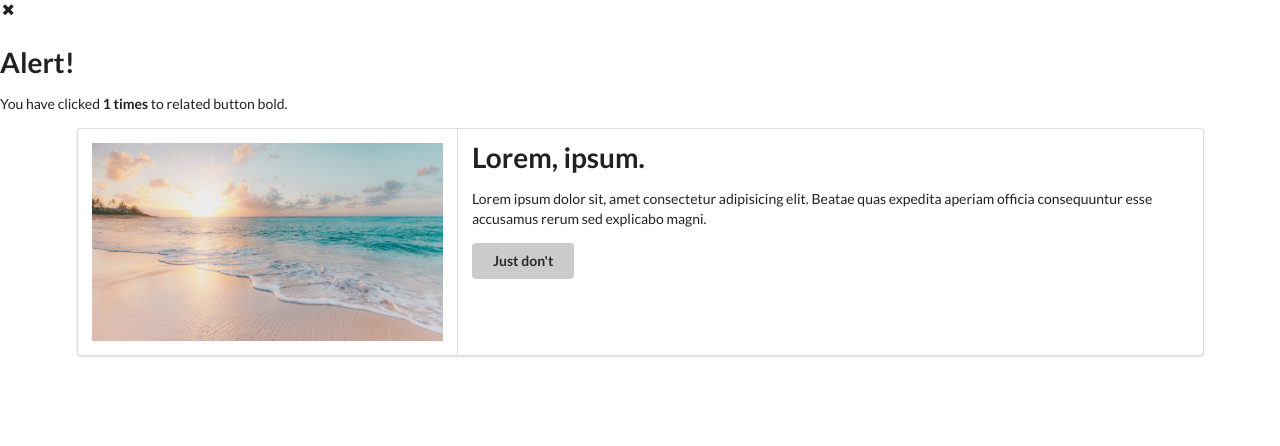
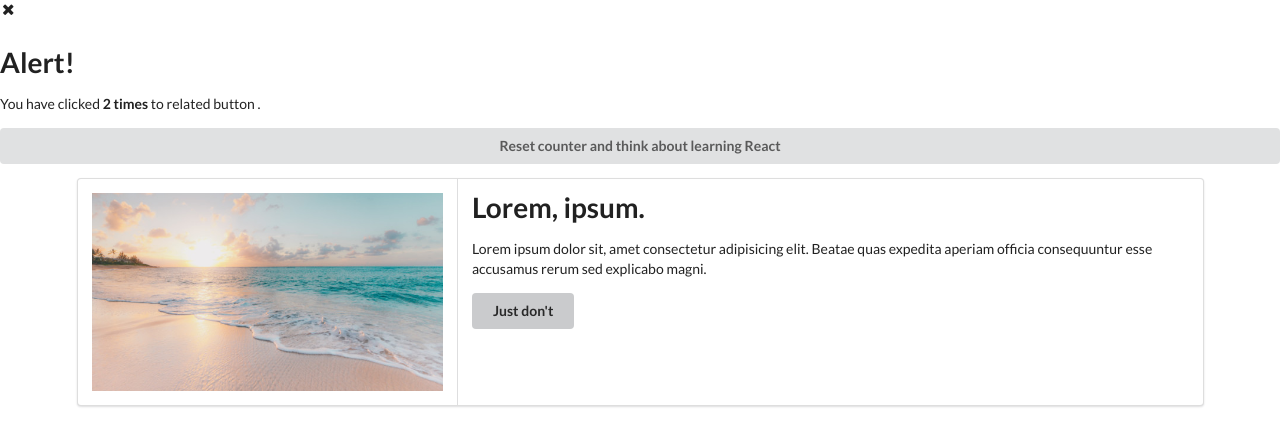
Before and after one commit to normal64/weareyoung, a website: page index.html in a window 1280 px wide. Both pictures are taken after a click on the button "Just don't". Drawn offline with nearby package versions, Linux system fonts and the light colour scheme; files that its build step writes are made by us from their sources.

Commit message:
counter uses localStorage; reset button added but without functionality

```diff
--- a/index.html
+++ b/index.html
@@ -15,6 +15,7 @@
         <i class="close icon"></i>
         <h1 class="alert-header">Alert!</h1>
       <p class="alert-text">You have clicked X times to related button</p>
+      <button class="fluid ui button">Reset counter and think about learning React</button>
       </div>
 
       </div>
--- a/src/js/main.js
+++ b/src/js/main.js
@@ -1,11 +1,20 @@
-let counter = 0;
-
 const onJustDontButtonClick = () => {
     console.log("clicked");
     const alertText = document.querySelector(".alert-text");
-    counter++;
-    let insert = `<strong> ${counter} </strong> times`
-    alertText.innerHTML   = `You have clicked <span style="font-weight: bold"> ${insert} </span> to related button bold.`;
+        let counter ;
+    if(!localStorage.getItem("counter", counter)){
+        counter = 0;
+        counter++;
+        localStorage.setItem("counter", counter)
+    }
+
+    let counterST = localStorage.getItem("counter", counter);
+    counterST++;
+    localStorage.setItem("counter", counterST)
+    console.log(`counterST`, counterST);
+
+    let insert = `<strong> ${counterST} </strong> times`
+    alertText.innerHTML   = `You have clicked <span style="font-weight: bold"> ${insert} </span> to related button .`;
 
     const modal = document.querySelector(".modal-window");
     let classesToAdd = [ 'show',  ];
```
